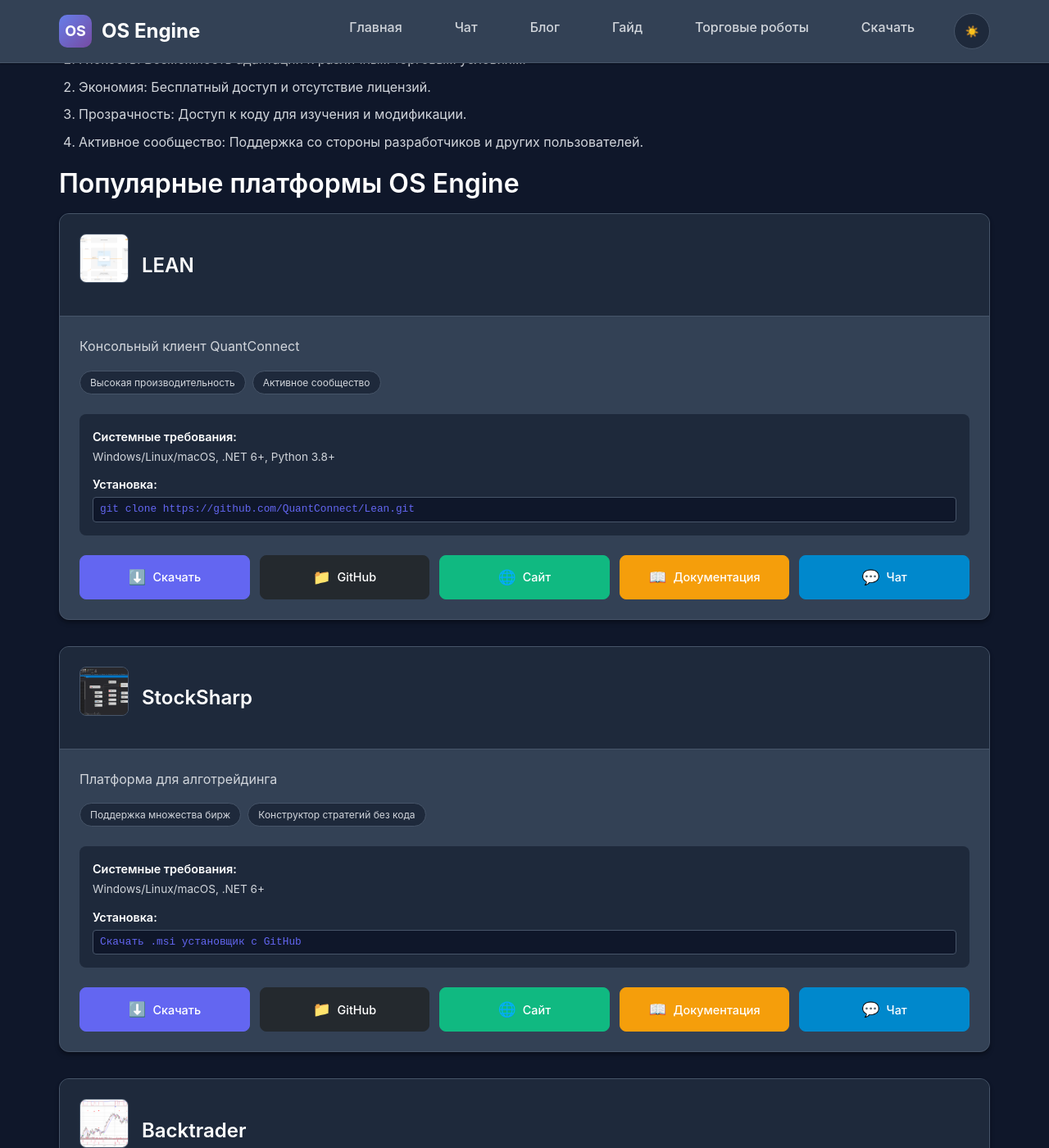
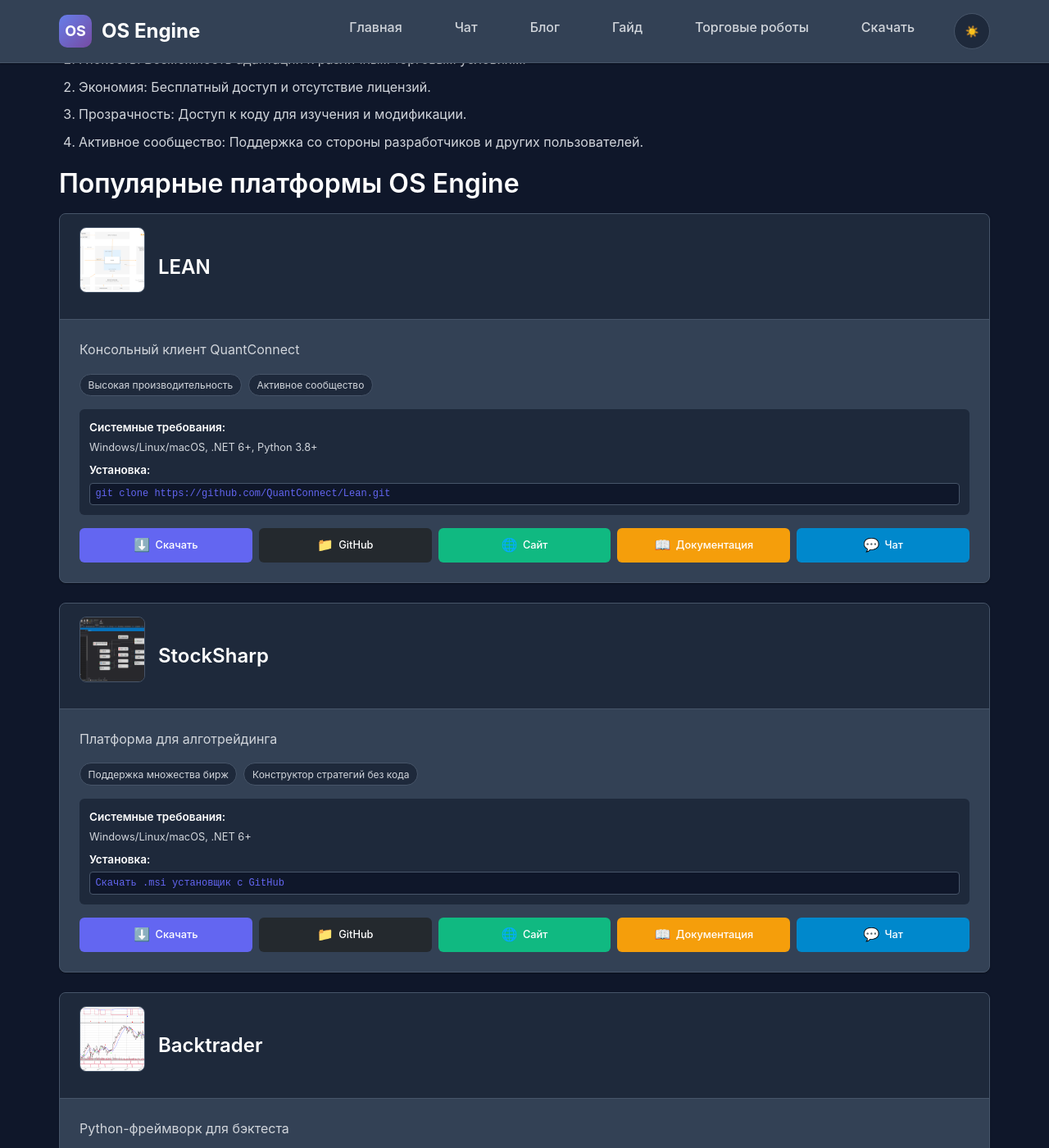
Before and after one commit to osaengine/osaengine.github.io, a Jekyll site: the page built from download.md, in a window 1280 px wide and 1400 px high, scrolled down 408 px. Shown: the whole window at 82% size. Built offline with Jekyll 4.4.1, drawn with Linux system fonts in a browser that asks for light colours.

Commit message:
фиксы

```diff
--- a/assets/css/style.css
+++ b/assets/css/style.css
@@ -2771,23 +2771,205 @@
     box-shadow: var(--shadow-md);
 }
 
-/* Эффект волны при наведении */
-.platform-link::before {
-    content: '';
-    position: absolute;
-    top: 50%;
-    left: 50%;
-    width: 0;
-    height: 0;
-    background: rgba(255, 255, 255, 0.2);
-    border-radius: 50%;
-    transform: translate(-50%, -50%);
-    transition: width 0.6s, height 0.6s;
-}
-
-.platform-link:hover::before {
-    width: 300px;
-    height: 300px;
+.platform-section {
+   background: var(--bg-card);
+   border: 1px solid var(--border-color);
+   border-radius: 8px;
+   padding: 0;
+   margin-bottom: 1.5rem;
+   box-shadow: var(--shadow-sm);
+   transition: var(--transition);
+   overflow: hidden;
+}
+
+.platform-section:hover {
+   transform: translateY(-2px);
+   box-shadow: var(--shadow-md);
+   border-color: var(--primary-color);
+}
+
+.platform-header {
+   padding: 1rem 1.5rem;
+   background: var(--bg-secondary);
+   display: flex;
+   align-items: center;
+   gap: 1rem;
+}
+
+.platform-logo {
+   width: 80px;
+   height: 80px;
+   object-fit: cover;
+   border-radius: 8px;
+   flex-shrink: 0;
+   border: 1px solid var(--border-color);
+}
+
+.platform-header h3 {
+   margin: 0;
+   color: var(--text-primary);
+   font-size: 1.5rem;
+   font-weight: 600;
+}
+
+.platform-content {
+   padding: 1.5rem;
+}
+
+.platform-content > p {
+   color: var(--text-secondary);
+   margin-bottom: 1rem;
+   line-height: 1.6;
+}
+
+.platform-advantages {
+   display: flex;
+   flex-wrap: wrap;
+   gap: 0.5rem;
+   margin-bottom: 1rem;
+}
+
+.advantage-tag {
+   background: var(--bg-secondary);
+   color: var(--text-secondary);
+   padding: 0.2rem 0.6rem;
+   border-radius: 20px;
+   font-size: 0.75rem;
+   border: 1px solid var(--border-color);
+   white-space: nowrap;
+}
+
+.platform-details {
+   background: var(--bg-secondary);
+   border-radius: 6px;
+   padding: 0.75rem;
+   margin-bottom: 1rem;
+}
+
+.detail-item {
+   margin-bottom: 0.5rem;
+   display: flex;
+   flex-direction: column;
+   gap: 0.25rem;
+}
+
+.detail-item:last-child {
+   margin-bottom: 0;
+}
+
+.detail-item strong {
+   color: var(--text-primary);
+   font-size: 0.85rem;
+   font-weight: 600;
+}
+
+.detail-item span {
+   color: var(--text-secondary);
+   font-size: 0.8rem;
+   line-height: 1.4;
+}
+
+.detail-item code {
+   background: var(--bg-primary);
+   color: var(--primary-color);
+   padding: 0.2rem 0.4rem;
+   border-radius: 4px;
+   font-size: 0.75rem;
+   border: 1px solid var(--border-color);
+   font-family: 'Courier New', monospace;
+}
+
+.platform-links {
+   display: flex;
+   flex-wrap: wrap;
+   gap: 0.5rem;
+}
+
+.platform-link {
+   display: flex;
+   align-items: center;
+   justify-content: center;
+   gap: 0.4rem;
+   padding: 0.5rem 0.8rem;
+   border-radius: 6px;
+   text-decoration: none;
+   font-weight: 500;
+   font-size: 0.8rem;
+   transition: var(--transition);
+   border: none;
+   position: relative;
+   overflow: hidden;
+   flex: 1;
+   min-width: 100px;
+}
+
+.link-icon {
+   font-size: 1rem;
+   flex-shrink: 0;
+}
+
+.link-text {
+   white-space: nowrap;
+}
+
+.download-link {
+   background: var(--primary-color);
+   color: white;
+}
+
+.download-link:hover {
+   background: var(--primary-hover);
+   color: white;
+   transform: translateY(-1px);
+   box-shadow: var(--shadow-sm);
+}
+
+.github-link {
+   background: #24292e;
+   color: white;
+}
+
+.github-link:hover {
+   background: #1a1e22;
+   color: white;
+   transform: translateY(-1px);
+   box-shadow: var(--shadow-sm);
+}
+
+.website-link {
+   background: var(--secondary-color);
+   color: white;
+}
+
+.website-link:hover {
+   background: #059669;
+   color: white;
+   transform: translateY(-1px);
+   box-shadow: var(--shadow-sm);
+}
+
+.docs-link {
+   background: #f59e0b;
+   color: white;
+}
+
+.docs-link:hover {
+   background: #d97706;
+   color: white;
+   transform: translateY(-1px);
+   box-shadow: var(--shadow-sm);
+}
+
+.chat-link {
+   background: #0088cc;
+   color: white;
+}
+
+.chat-link:hover {
+   background: #006ba3;
+   color: white;
+   transform: translateY(-1px);
+   box-shadow: var(--shadow-sm);
 }
 
 #comments {
@@ -2858,31 +3040,32 @@
         margin-right: 0;
     }
 
-    /* Platform Section Mobile */
-    .platform-header {
-        padding: 1rem;
-        flex-direction: column;
-        text-align: center;
-        gap: 0.75rem;
-    }
-
-    .platform-logo {
-        width: 50px;
-        height: 50px;
-    }
-
-    .platform-content {
-        padding: 1rem;
-    }
-
-    .platform-links {
-        grid-template-columns: 1fr;
-    }
-
-    .platform-link {
-        padding: 0.6rem;
-        font-size: 0.85rem;
-    }
+   .platform-header {
+       padding: 0.75rem;
+       flex-direction: column;
+       text-align: center;
+       gap: 0.5rem;
+   }
+
+   .platform-logo {
+       width: 60px;
+       height: 60px;
+   }
+
+   .platform-content {
+       padding: 1rem;
+   }
+
+   .platform-links {
+       flex-direction: column;
+       gap: 0.4rem;
+   }
+
+   .platform-link {
+       padding: 0.5rem;
+       font-size: 0.8rem;
+       flex: none;
+   }
 }
 
 @media (max-width: 480px) {
@@ -2911,4 +3094,31 @@
         padding: 0.75rem;
         font-size: 0.875rem;
     }
-}
+
+   .platform-header {
+       padding: 0.5rem;
+   }
+
+   .platform-logo {
+       width: 50px;
+       height: 50px;
+   }
+
+   .platform-content {
+       padding: 0.75rem;
+   }
+
+   .platform-details {
+       padding: 0.5rem;
+   }
+
+   .platform-link {
+       padding: 0.4rem;
+       font-size: 0.75rem;
+   }
+
+   .advantage-tag {
+       font-size: 0.7rem;
+       padding: 0.15rem 0.4rem;
+   }
+}
```
